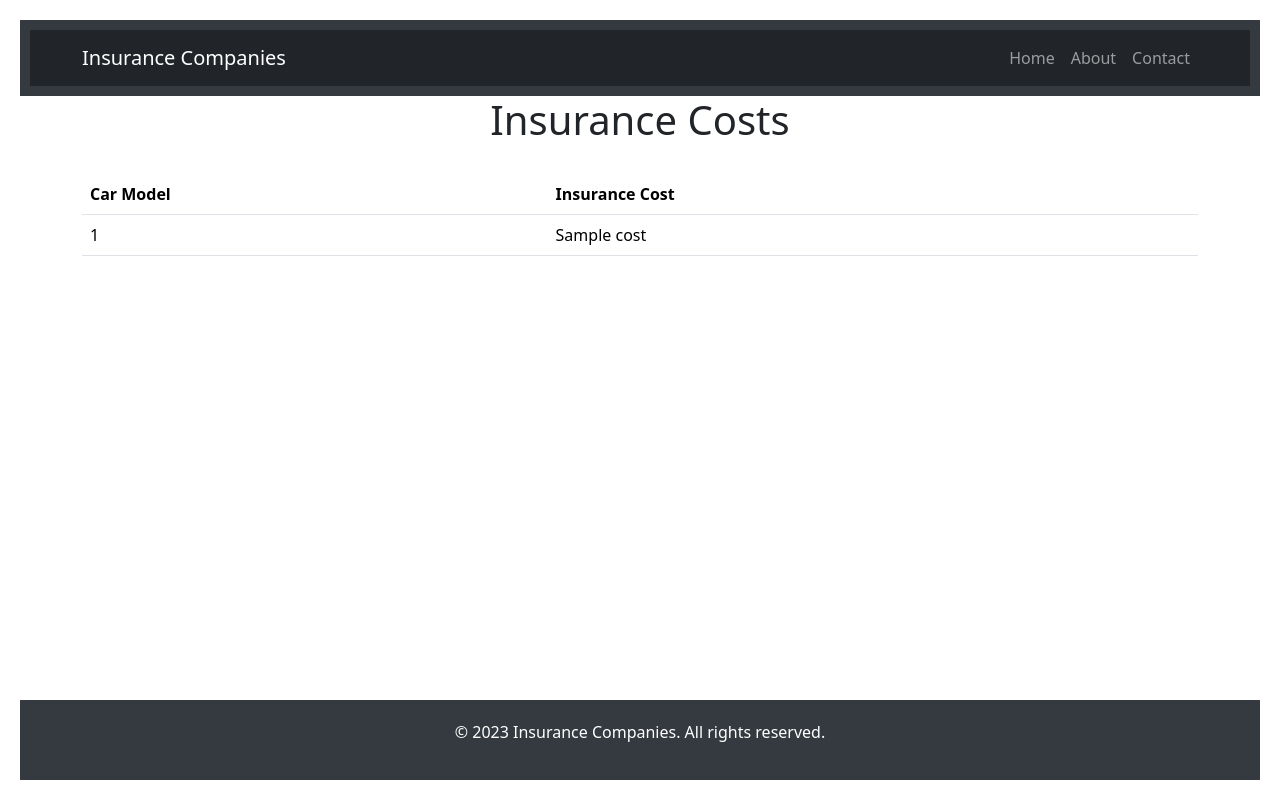
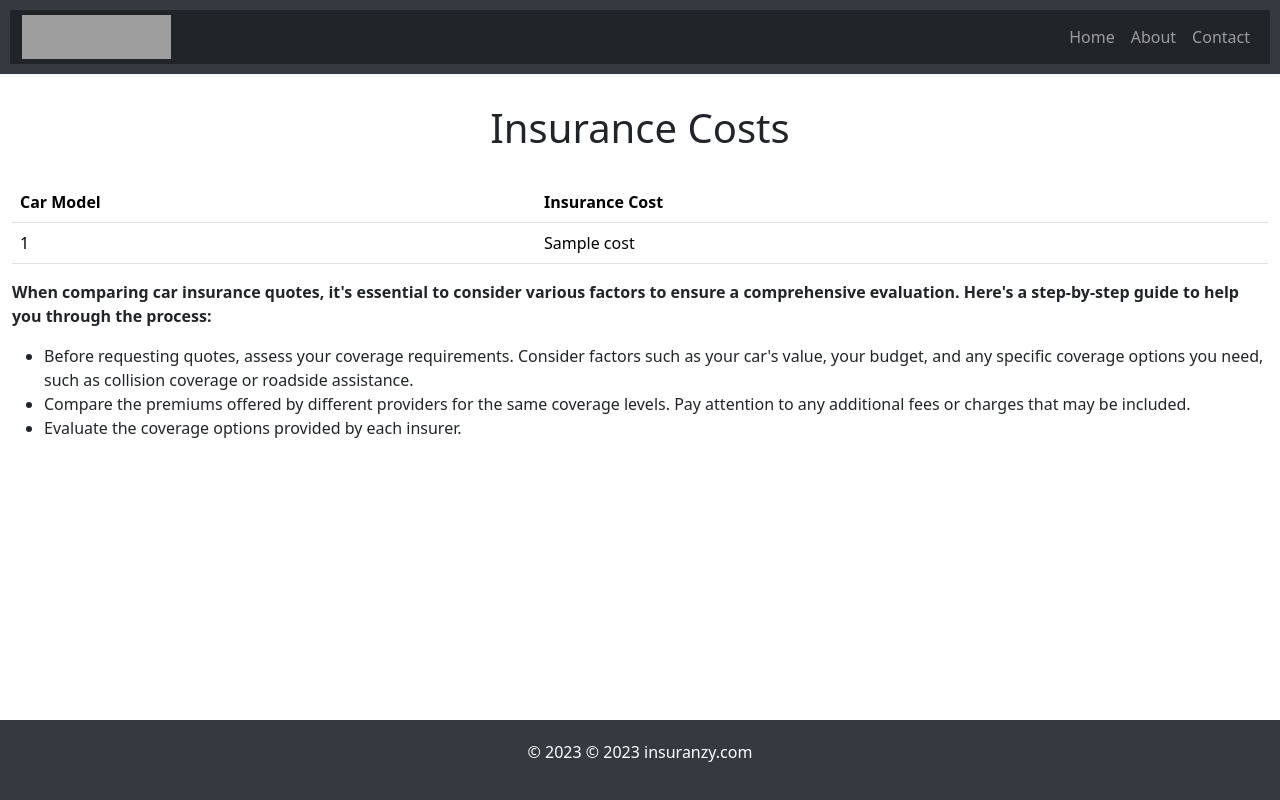
Before and after one commit to abhijith-santhosh/miniproject, a CodeIgniter 4 app: the page made by app/Views/insurance/costs.php in a window 1280 px wide. Run offline with PHP 8.4 and a stand-in for CodeIgniter, Linux system fonts and the light colour scheme; the template is opened without the code that fills it: most values are stand-ins (such as "Sample title", 1, 10 or a date in 2020); some libraries are stand-ins or nearby versions; grey boxes are pictures that could not be loaded.

Commit message:
Logo and some contents added

```diff
--- a/app/Views/insurance/costs.php
+++ b/app/Views/insurance/costs.php
@@ -5,7 +5,7 @@
     <link href="https://cdn.jsdelivr.net/npm/bootstrap@5.3.0-alpha3/dist/css/bootstrap.min.css" rel="stylesheet" integrity="sha384-KK94CHFLLe+nY2dmCWGMq91rCGa5gtU4mk92HdvYe+M/SXH301p5ILy+dN9+nJOZ" crossorigin="anonymous">
     <style>
         body {
-            padding: 20px;
+            margin: 0;
             display: flex;
             flex-direction: column;
             min-height: 100vh;
@@ -13,7 +13,7 @@
 
         h1 {
             text-align: center;
-            margin-bottom: 30px;
+            margin: 30px 0;
         }
 
         table {
@@ -38,6 +38,20 @@
             text-align: center;
         }
 
+        .navbar {
+            padding: 0;
+        }
+
+        .navbar-brand img {
+            width: 149.3px;
+            height: 44px;
+            margin-right: 10px;
+        }
+
+        .navbar-nav {
+            margin-left: auto;
+        }
+
         .footer {
             background-color: #343a40;
             color: #fff;
@@ -45,20 +59,25 @@
             text-align: center;
             margin-top: auto;
         }
+
+        .container {
+            padding-right: 0;
+            padding-left: 0;
+        }
     </style>
 </head>
 <body>
     <header class="header">
         <nav class="navbar navbar-expand-lg navbar-dark bg-dark">
-            <div class="container">
-                <a class="navbar-brand" href="#">Insurance Companies</a>
+            <div class="container-fluid">
+                <a class="navbar-brand" href="#"><img src="https://www.insuranzy.com/img/logo.png" alt="Insuranzy logo" title="Insuranzy Logo"></a>
                 <button class="navbar-toggler" type="button" data-bs-toggle="collapse" data-bs-target="#navbarNav" aria-controls="navbarNav" aria-expanded="false" aria-label="Toggle navigation">
                     <span class="navbar-toggler-icon"></span>
                 </button>
                 <div class="collapse navbar-collapse" id="navbarNav">
-                    <ul class="navbar-nav ms-auto">
+                    <ul class="navbar-nav">
                         <li class="nav-item">
-                            <a class="nav-link" href="#">Home</a>
+                            <a class="nav-link" href="/miniproject/public/index.php">Home</a>
                         </li>
                         <li class="nav-item">
                             <a class="nav-link" href="#">About</a>
@@ -72,7 +91,7 @@
         </nav>
     </header>
 
-    <div class="container">
+    <div class="container-fluid">
         <h1>Insurance Costs</h1>
         <table class="table">
             <thead>
@@ -90,11 +109,20 @@
                 <?php endforeach; ?>
             </tbody>
         </table>
+
+        <p style="font-weight: bold;">
+            When comparing car insurance quotes, it's essential to consider various factors to ensure a comprehensive evaluation. Here's a step-by-step guide to help you through the process:
+            <ul>
+                <li>Before requesting quotes, assess your coverage requirements. Consider factors such as your car's value, your budget, and any specific coverage options you need, such as collision coverage or roadside assistance.</li>
+                <li>Compare the premiums offered by different providers for the same coverage levels. Pay attention to any additional fees or charges that may be included.</li>
+                <li>Evaluate the coverage options provided by each insurer.</li>
+            </ul>
+        </p>
     </div>
 
     <footer class="footer">
         <div class="container">
-            <p>&copy; <?php echo date('Y'); ?> Insurance Companies. All rights reserved.</p>
+            <p>&copy; <?php echo date('Y'); ?> © 2023 insuranzy.com</p>
         </div>
     </footer>
 
```
Also changed, not shown: app/Views/insurance/brands.php (+11 -3 lines), app/Views/insurance/home.php (+12 -4 lines), app/Views/insurance/models.php (+12 -3 lines), 1 other file.
